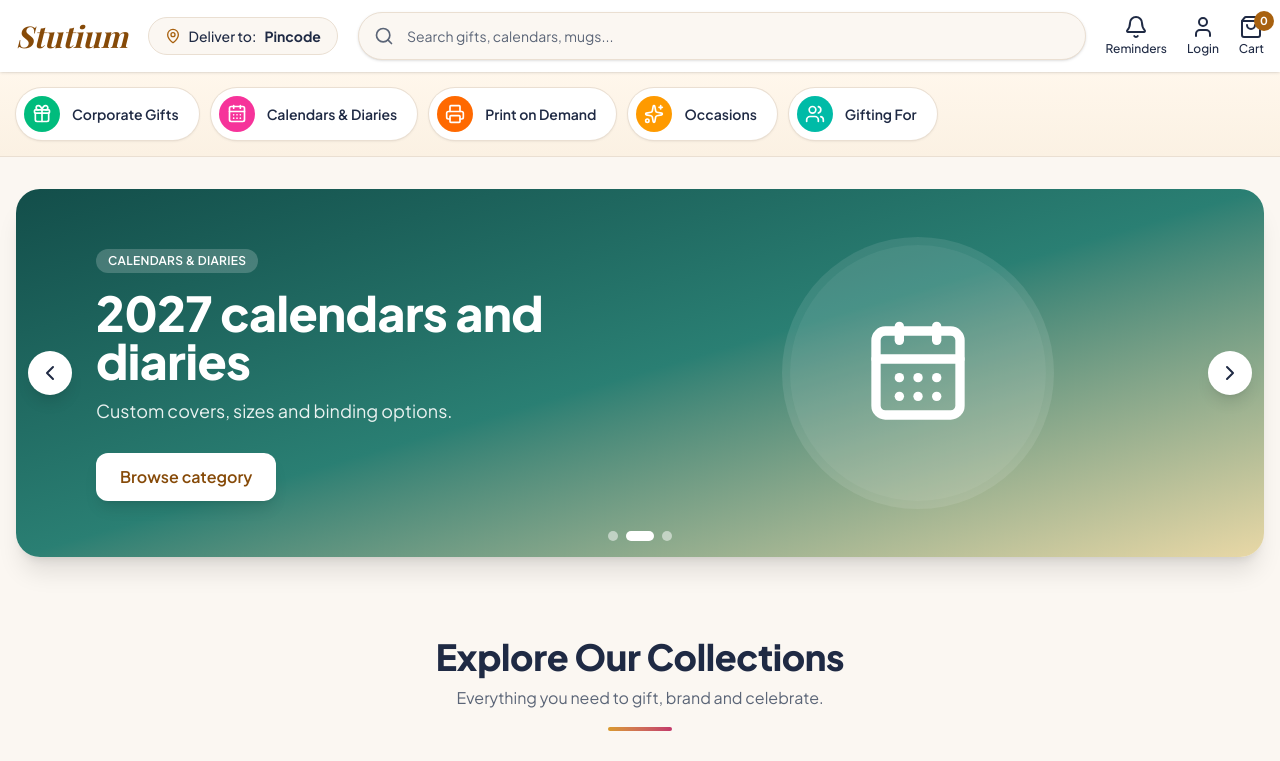
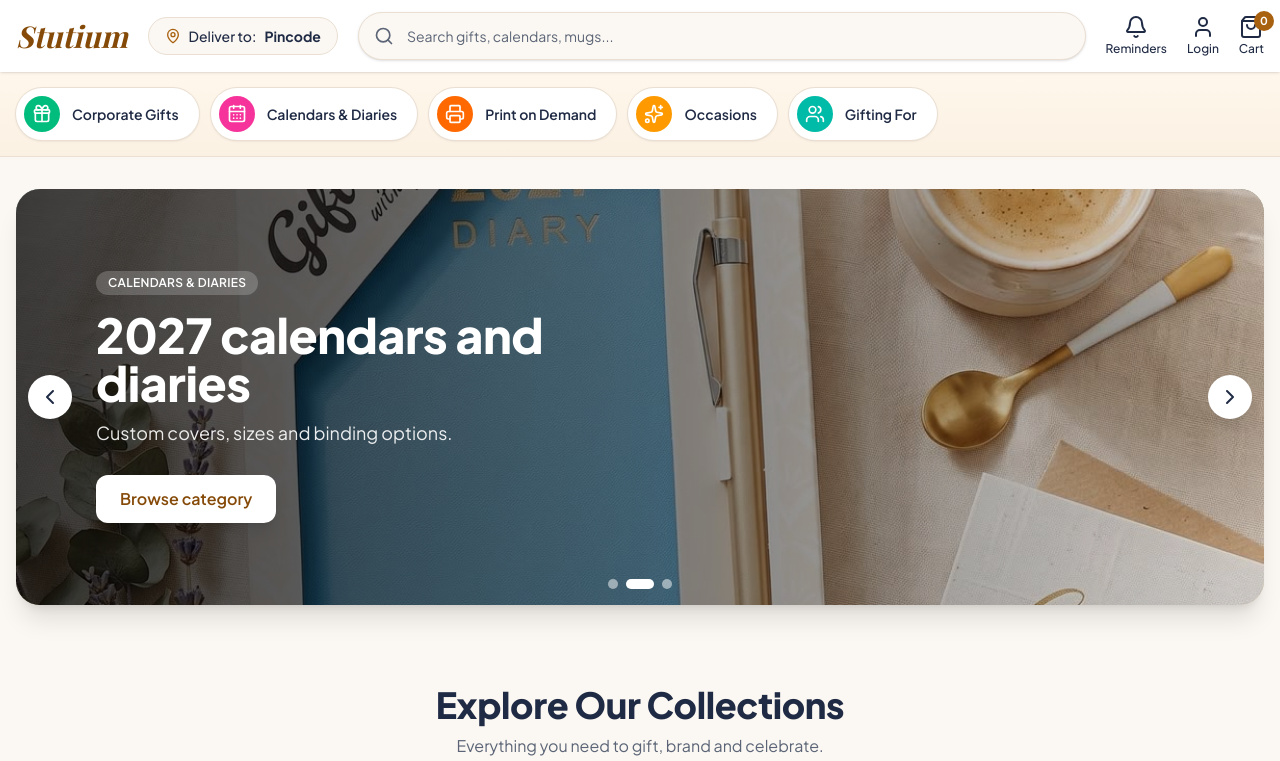
Before and after one commit to komalbaviskar529-creator/stutium-frontend, a Next.js app: page / in a window 1280 px wide. Shown: the top 761 px of the page. Built offline with nearby package versions, Linux system fonts and the light colour scheme; a web font is replaced by a local one.

Commit message:
feat: add photo backgrounds to the home banner

```diff
--- a/components/BannerCarousel.tsx
+++ b/components/BannerCarousel.tsx
@@ -1,8 +1,9 @@
  "use client";
 
 import { useEffect, useState } from "react";
+import Image from "next/image";
 import Link from "next/link";
-import { CalendarDays, ChevronLeft, ChevronRight, Gift, Printer } from "lucide-react";
+import { ChevronLeft, ChevronRight } from "lucide-react";
 import { cn } from "@/lib/cn";
 
 const slides = [
@@ -12,8 +13,9 @@ const slides = [
     text: "Bulk pricing for teams, clients and events.",
     href: "/category/corporate-gifts",
     cta: "Browse category",
-    icon: Gift,
-    bg: "from-[#4a3560] via-[#8a5a83] to-[#e9b99a]",
+    image: "/images/banners/banner-1.jpg",
+    alt: "A branded corporate gift box",
+    bg: "from-[#4a3560] to-[#e9b99a]",
   },
   {
     tag: "Calendars & Diaries",
@@ -21,8 +23,9 @@ const slides = [
     text: "Custom covers, sizes and binding options.",
     href: "/category/calendars-diaries",
     cta: "Browse category",
-    icon: CalendarDays,
-    bg: "from-[#134e4a] via-[#2a7f73] to-[#e9d8a6]",
+    image: "/images/banners/banner-2.jpg",
+    alt: "A desk calendar and diary on a desk",
+    bg: "from-[#134e4a] to-[#e9d8a6]",
   },
   {
     tag: "Print on Demand",
@@ -30,8 +33,9 @@ const slides = [
     text: "Posters, cards, stickers and notebooks.",
     href: "/category/print-on-demand",
     cta: "Browse category",
-    icon: Printer,
-    bg: "from-[#7c2d12] via-[#c2410c] to-[#fcd9a8]",
+    image: "/images/banners/banner-3.jpg",
+    alt: "Custom printed posters",
+    bg: "from-[#7c2d12] to-[#fcd9a8]",
   },
 ];
 
@@ -45,22 +49,35 @@ export function BannerCarousel() {
 
   const go = (n: number) => setIndex((n + slides.length) % slides.length);
   const slide = slides[index];
-  const Icon = slide.icon;
   const arrow =
-    "absolute top-1/2 z-10 flex size-11 -translate-y-1/2 items-center justify-center rounded-full bg-white text-ink shadow-lg hover:bg-brand-50 focus-visible:outline-2 focus-visible:outline-white";
+    "absolute top-1/2 z-20 flex size-11 -translate-y-1/2 items-center justify-center rounded-full bg-white text-ink shadow-lg hover:bg-brand-50 focus-visible:outline-2 focus-visible:outline-white";
 
   return (
     <section
       aria-roledescription="carousel"
       aria-label="Featured offers"
-      className={cn("relative overflow-hidden rounded-3xl bg-linear-to-br shadow-xl", slide.bg)}
+      className={cn("relative min-h-[22rem] overflow-hidden rounded-3xl bg-linear-to-br shadow-xl md:min-h-[26rem]", slide.bg)}
     >
+      {slides.map((s, i) => (
+        <Image
+          key={s.image}
+          src={s.image}
+          alt={s.alt}
+          fill
+          priority={i === 0}
+          sizes="(min-width: 1280px) 1216px, 100vw"
+          aria-hidden={i !== index}
+          className={cn("object-cover transition-opacity duration-700", i === index ? "opacity-100" : "opacity-0")}
+        />
+      ))}
+
+      <div className="absolute inset-0 z-10 bg-linear-to-r from-black/75 via-black/50 to-black/10" />
+
       <div
         key={index}
-        className="animate-fade-up grid min-h-[22rem] items-center gap-6 px-8 py-14 sm:px-20 md:grid-cols-2"
+        className="animate-fade-up relative z-10 flex min-h-[22rem] max-w-2xl flex-col items-start justify-center px-8 py-14 sm:px-20 md:min-h-[26rem]"
       >
-        <div>
-          <span className="inline-flex rounded-full bg-white/20 px-3 py-1 text-xs font-semibold uppercase tracking-wide text-white">
+        <span className="inline-flex rounded-full bg-white/20 px-3 py-1 text-xs font-semibold uppercase tracking-wide text-white backdrop-blur">
           {slide.tag}
         </span>
         <h2 className="mt-4 text-4xl font-extrabold tracking-tight text-white md:text-5xl">{slide.title}</h2>
@@ -72,12 +89,6 @@ export function BannerCarousel() {
           {slide.cta}
         </Link>
       </div>
-        <div aria-hidden className="hidden items-center justify-center md:flex">
-          <div className="flex size-64 items-center justify-center rounded-full bg-white/15 ring-8 ring-white/10">
-            <Icon className="size-28 text-white" />
-          </div>
-        </div>
-      </div>
 
       <button type="button" aria-label="Previous slide" onClick={() => go(index - 1)} className={cn(arrow, "left-3")}>
         <ChevronLeft className="size-6" aria-hidden />
@@ -86,7 +97,7 @@ export function BannerCarousel() {
         <ChevronRight className="size-6" aria-hidden />
       </button>
 
-      <div className="absolute bottom-4 left-1/2 flex -translate-x-1/2 items-center gap-2">
+      <div className="absolute bottom-4 left-1/2 z-20 flex -translate-x-1/2 items-center gap-2">
         {slides.map((s, i) => (
           <button
             key={s.title}
```
Lines whose indentation alone changed are shown as unchanged.
